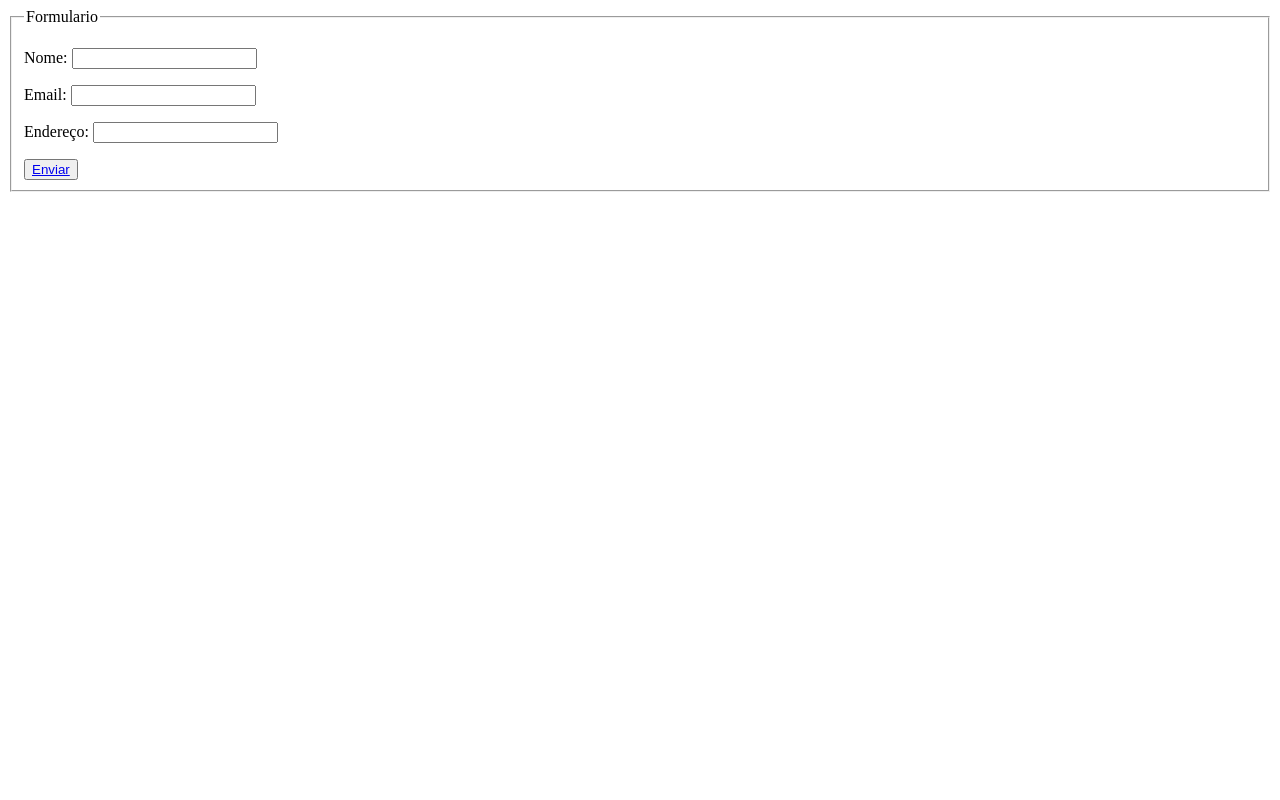
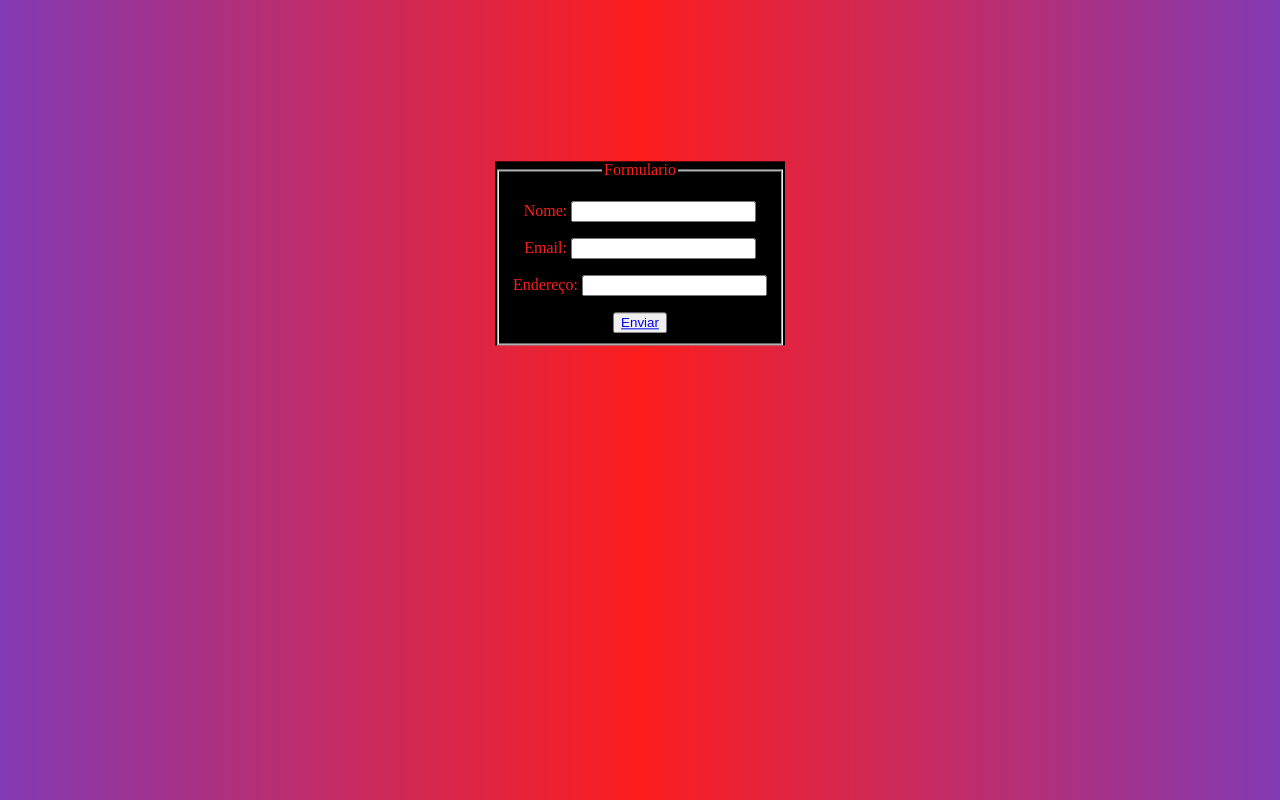
Before and after one commit to Lczin-fx7/Sergio_lavor, a plain HTML site: page index.html in a window 1280 px wide. Drawn offline with Linux system fonts and the light colour scheme.

Commit message:
fiz o css
coloquei um background e centralizei o formulario no index

```diff
--- a/estilo.css
+++ b/estilo.css
@@ -0,0 +1,16 @@
+body{
+    background: rgb(131,58,180);
+background: linear-gradient(90deg, rgba(131,58,180,1) 0%, rgba(253,29,29,1) 50%, rgba(131,58,180,1) 100%);
+text-align: center;
+}
+.formulario{
+    text-align: center;
+    width: 290px;
+    background-color: black;
+    color: rgba(253,29,29,1);
+
+     position: absolute;
+            top: 50%;
+            left: 50%;
+            transform: translate(-50%,-130%);
+}
--- a/index.html
+++ b/index.html
@@ -8,6 +8,7 @@
     <link rel="stylesheet" href="./estilo.css">
 </head>
 <body>
+    <div class="formulario">
     <form>
         <fieldset>
         <legend>Formulario</legend><p></p>
@@ -20,5 +21,6 @@
         <button><a href="./segunda.html">Enviar</a></button>
     </fieldset>
     </form>
+</div>
 </body>
 </html>
```
